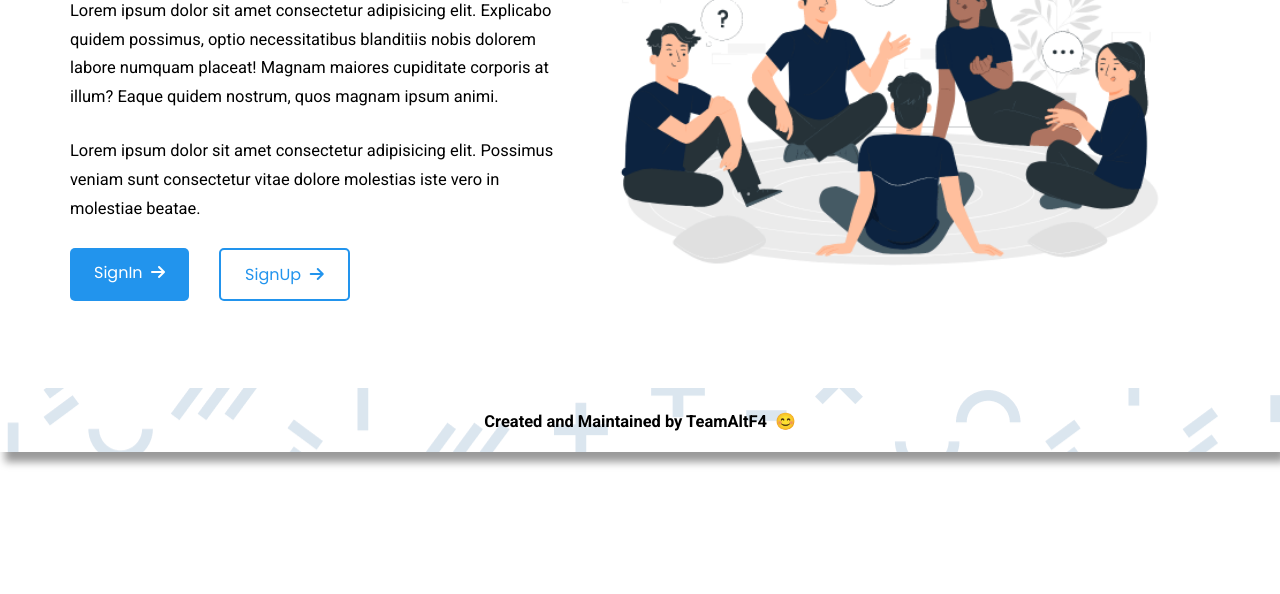
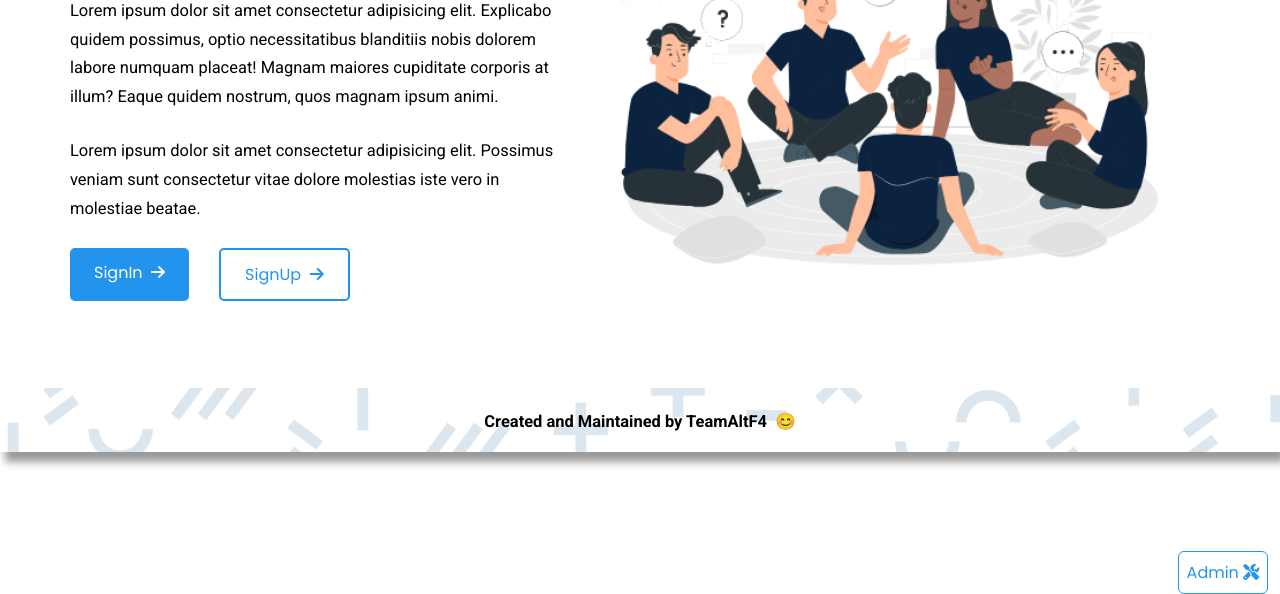
Before and after one commit to WiseyXD/HackathonAmity, a plain HTML site: page index.html in a window 1280 px wide. Shown: the part 273-867 px from the top of the page. Before the commit the page ends 800 px from the top, so only its background shows below. Drawn offline with Linux system fonts and the light colour scheme.

Commit message:
Admin button added to landing page

```diff
--- a/css/secondaryindex.css
+++ b/css/secondaryindex.css
@@ -68,8 +68,22 @@ a:hover
 {
     color: var(--accent-color-dark);
 }
+/* Admin button */
+.adminbutton
+{
+    position: absolute;
+    left: 92%;
+    top: 103%;
+    border: 1px solid #2294ed;
+    border-radius: 6px;
+    padding: 8px;
 
+}
 
+.adminbutton:hover{
+    background-color: #1d69a3;
+    color: white;
+}
 /* banner */
 .banner{
     background-color: white;
--- a/index.html
+++ b/index.html
@@ -10,7 +10,8 @@
     <title>AlumTrack</title>
 </head>
 <body>
-
+    <!-- Admin Button -->
+    <a href="" class="adminbutton">Admin <i class="fa-solid fa-screwdriver-wrench"></i></a>
         <!-- banner -->
     <section>
         <div class="banner">
```
